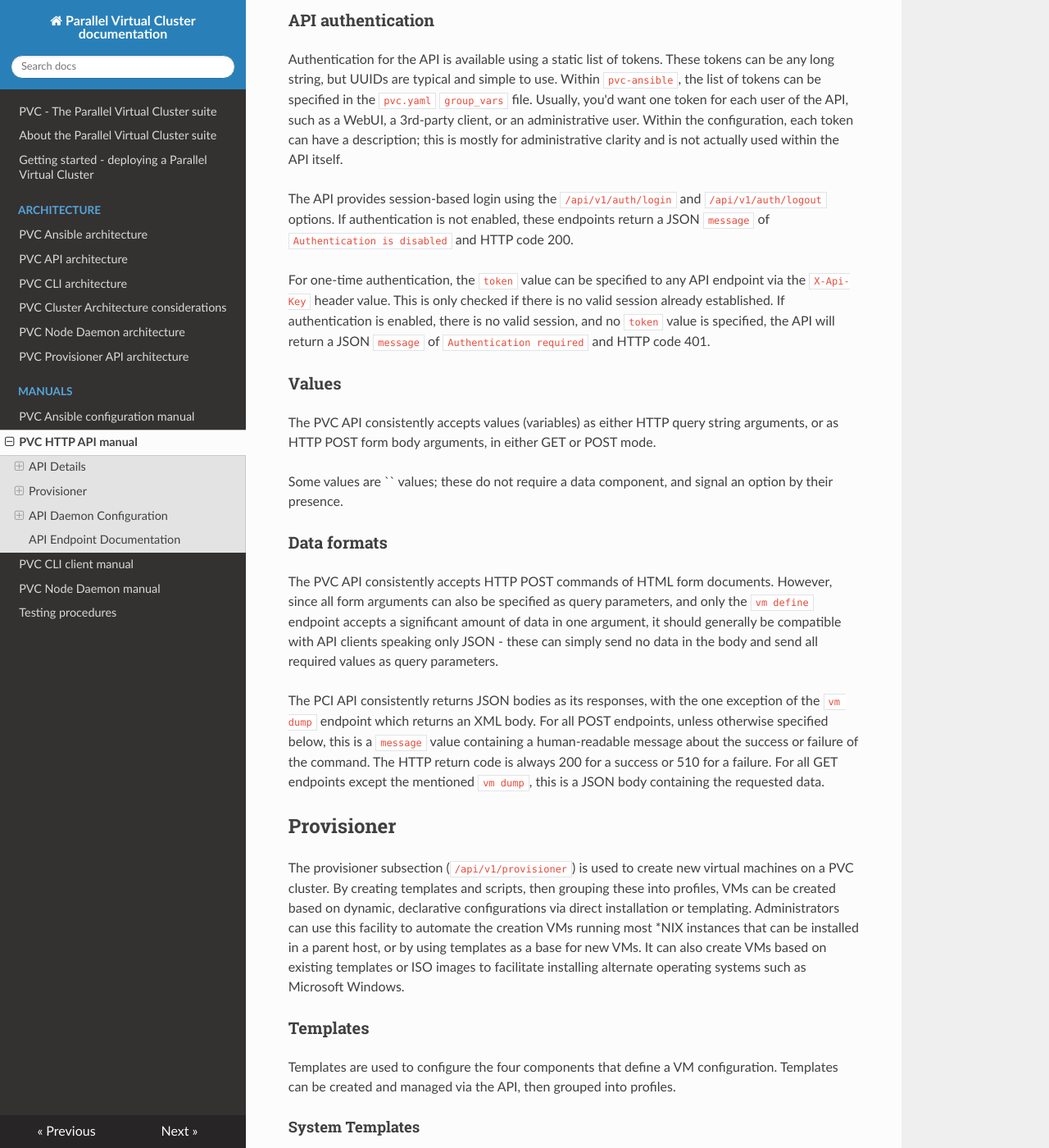
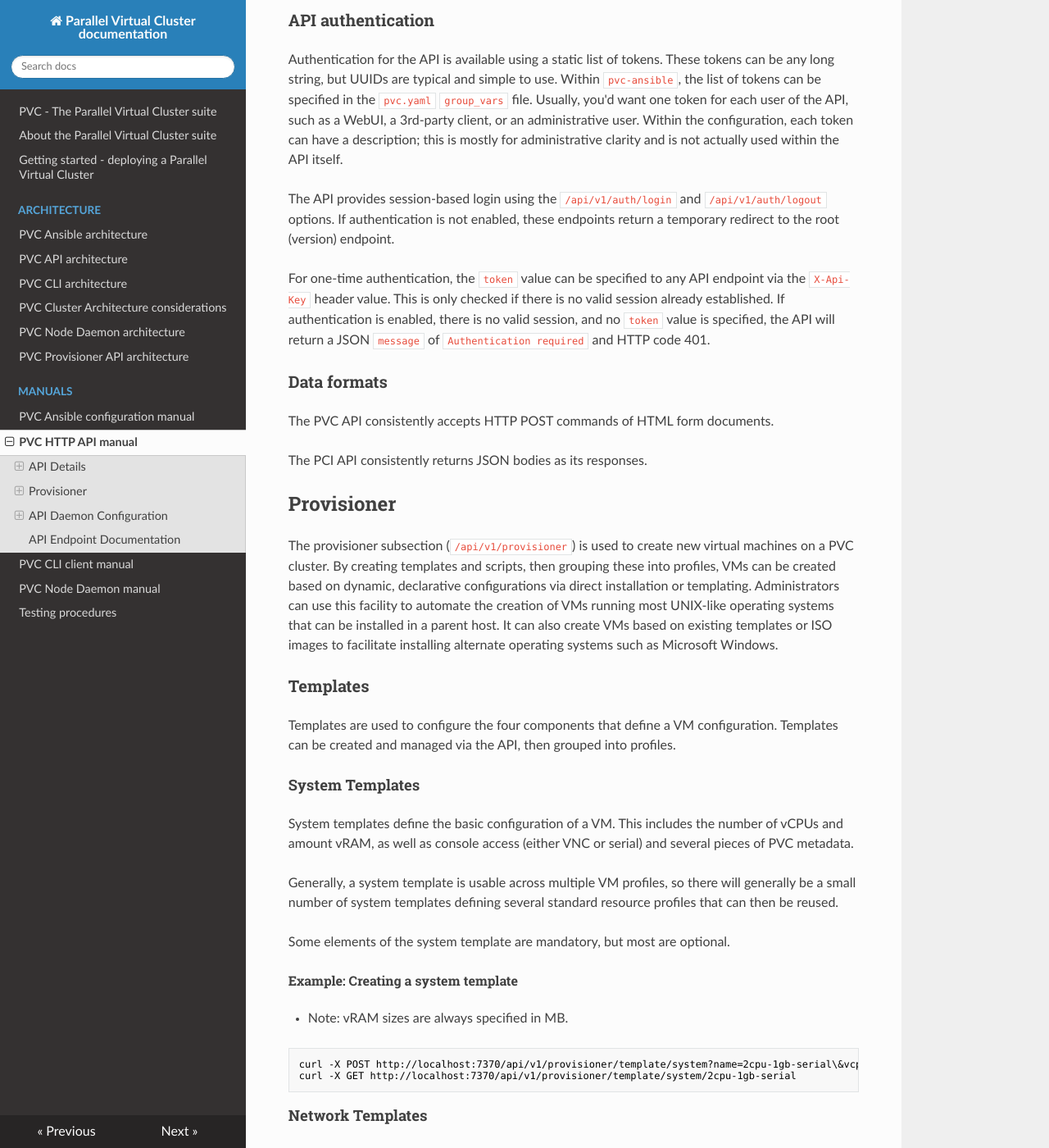
Before and after one commit to parallelvirtualcluster/pvc, an MkDocs documentation site: the page built from docs/manuals/api.md, in a window 1280 px wide and 1400 px high, scrolled down 617 px. Shown: the whole window at 82% size. Built offline with MkDocs 1.6.1, drawn with Linux system fonts in a browser that asks for light colours; nearby versions of some CDN libraries.

Commit message:
API documentation page cleanup

```diff
--- a/docs/manuals/api.md
+++ b/docs/manuals/api.md
@@ -14,25 +14,19 @@
 
 Authentication for the API is available using a static list of tokens. These tokens can be any long string, but UUIDs are typical and simple to use. Within `pvc-ansible`, the list of tokens can be specified in the `pvc.yaml` `group_vars` file. Usually, you'd want one token for each user of the API, such as a WebUI, a 3rd-party client, or an administrative user. Within the configuration, each token can have a description; this is mostly for administrative clarity and is not actually used within the API itself.
 
-The API provides session-based login using the `/api/v1/auth/login` and `/api/v1/auth/logout` options. If authentication is not enabled, these endpoints return a JSON `message` of `Authentication is disabled` and HTTP code 200.
+The API provides session-based login using the `/api/v1/auth/login` and `/api/v1/auth/logout` options. If authentication is not enabled, these endpoints return a temporary redirect to the root (version) endpoint.
 
 For one-time authentication, the `token` value can be specified to any API endpoint via the `X-Api-Key` header value. This is only checked if there is no valid session already established. If authentication is enabled, there is no valid session, and no `token` value is specified, the API will return a JSON `message` of `Authentication required` and HTTP code 401.
 
-### Values
-
-The PVC API consistently accepts values (variables) as either HTTP query string arguments, or as HTTP POST form body arguments, in either GET or POST mode.
-
-Some values are `` values; these do not require a data component, and signal an option by their presence.
-
 ### Data formats
 
-The PVC API consistently accepts HTTP POST commands of HTML form documents. However, since all form arguments can also be specified as query parameters, and only the `vm define` endpoint accepts a significant amount of data in one argument, it should generally be compatible with API clients speaking only JSON - these can simply send no data in the body and send all required values as query parameters.
+The PVC API consistently accepts HTTP POST commands of HTML form documents.
 
-The PCI API consistently returns JSON bodies as its responses, with the one exception of the `vm dump` endpoint which returns an XML body. For all POST endpoints, unless otherwise specified below, this is a `message` value containing a human-readable message about the success or failure of the command. The HTTP return code is always 200 for a success or 510 for a failure. For all GET endpoints except the mentioned `vm dump`, this is a JSON body containing the requested data.
+The PCI API consistently returns JSON bodies as its responses.
 
 ## Provisioner
 
-The provisioner subsection (`/api/v1/provisioner`) is used to create new virtual machines on a PVC cluster. By creating templates and scripts, then grouping these into profiles, VMs can be created based on dynamic, declarative configurations via direct installation or templating. Administrators can use this facility to automate the creation VMs running most *NIX instances that can be installed in a parent host, or by using templates as a base for new VMs. It can also create VMs based on existing templates or ISO images to facilitate installing alternate operating systems such as Microsoft Windows.
+The provisioner subsection (`/api/v1/provisioner`) is used to create new virtual machines on a PVC cluster. By creating templates and scripts, then grouping these into profiles, VMs can be created based on dynamic, declarative configurations via direct installation or templating. Administrators can use this facility to automate the creation of VMs running most UNIX-like operating systems that can be installed in a parent host. It can also create VMs based on existing templates or ISO images to facilitate installing alternate operating systems such as Microsoft Windows.
 
 ### Templates
 
```
